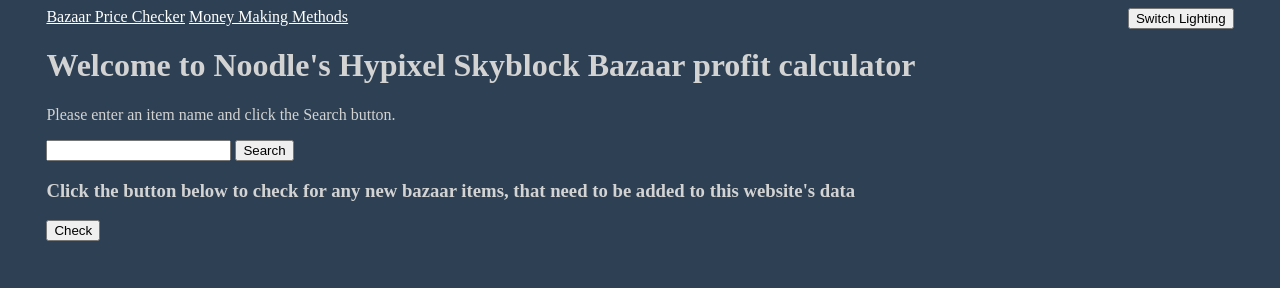
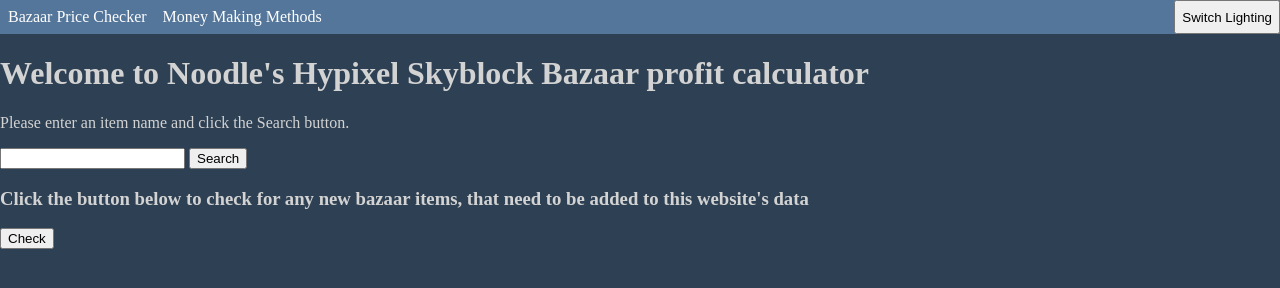
Before and after one commit to Noodle98/HypixelSkyblockBazaarProject, a plain HTML site: page index.html in a window 1280 px wide. Drawn offline with Linux system fonts and the light colour scheme.

Commit message:
Finished the topnav bar stickyness, and added it to the bazaar price checker page aswell.

```diff
--- a/index.html
+++ b/index.html
@@ -10,7 +10,7 @@
 <title>Bazaar Price Checker</title>
 <style>
   body {
-    padding:0% 3% 10% 3%;
+    margin: 0px;
     background-color: white;
     color: black;
     }
@@ -18,6 +18,18 @@
     color: lightgray;
     background-color: #2E4053;
     }
+
+    .topnav {
+    background: #54769b;
+    display: flex;
+    justify-content: space-between;
+    position: sticky;
+    top: 0;
+    flex-grow: 1;
+    width: 100%;
+    z-index: 1;
+    height: 5%;
+   }
 
     a:link {color: white;}
     a:visited {color: lightblue;}
@@ -28,16 +40,40 @@
       float: right;
     }
 
+    .imageGuiding {
+    padding-right: 2%;
+   }
+
+   .topnav #pages {
+    padding: 8px;
+   }
+
+   #pages {
+    display: flex;
+    justify-content: flex-start;
+    gap: 16px;
+   }
+
+   .topnav a {
+    text-decoration: none;
+   }
+
+   .topnav a:hover {
+    text-decoration: underline;
+   }
+
 </style>
 </head>
 <body>
-<div class="topnav">
-  <a class="active" id="switchToSelf" href="./index.html">Bazaar Price Checker</a>
-  <a id="switchToMoneyMethods" href="./moneyMethods.html">Money Making Methods</a>
-  <button type="button" id="switchLighting">Switch Lighting</button>
-  <!--a href="#contact">Contact</a>
-  <a href="#about">About</a-->
-</div>
+  <div class="topnav">
+    <div id="pages">
+      <a href="index.html">Bazaar Price Checker</a>
+      <a class="active" href="./moneyMethods.html">Money Making Methods</a>
+    </div>
+      <button type="button" id="switchLighting">Switch Lighting</button>
+    <!--a href="#contact">Contact</a>
+    <a href="#about">About</a-->
+  </div>
 <h1>Welcome to Noodle's Hypixel Skyblock Bazaar profit calculator</h1>
 <p>Please enter an item name and click the Search button.</p>
 <input type="text" id="item_input">
```
Also changed, not shown: moneyMethods.html (+17 -3 lines).
